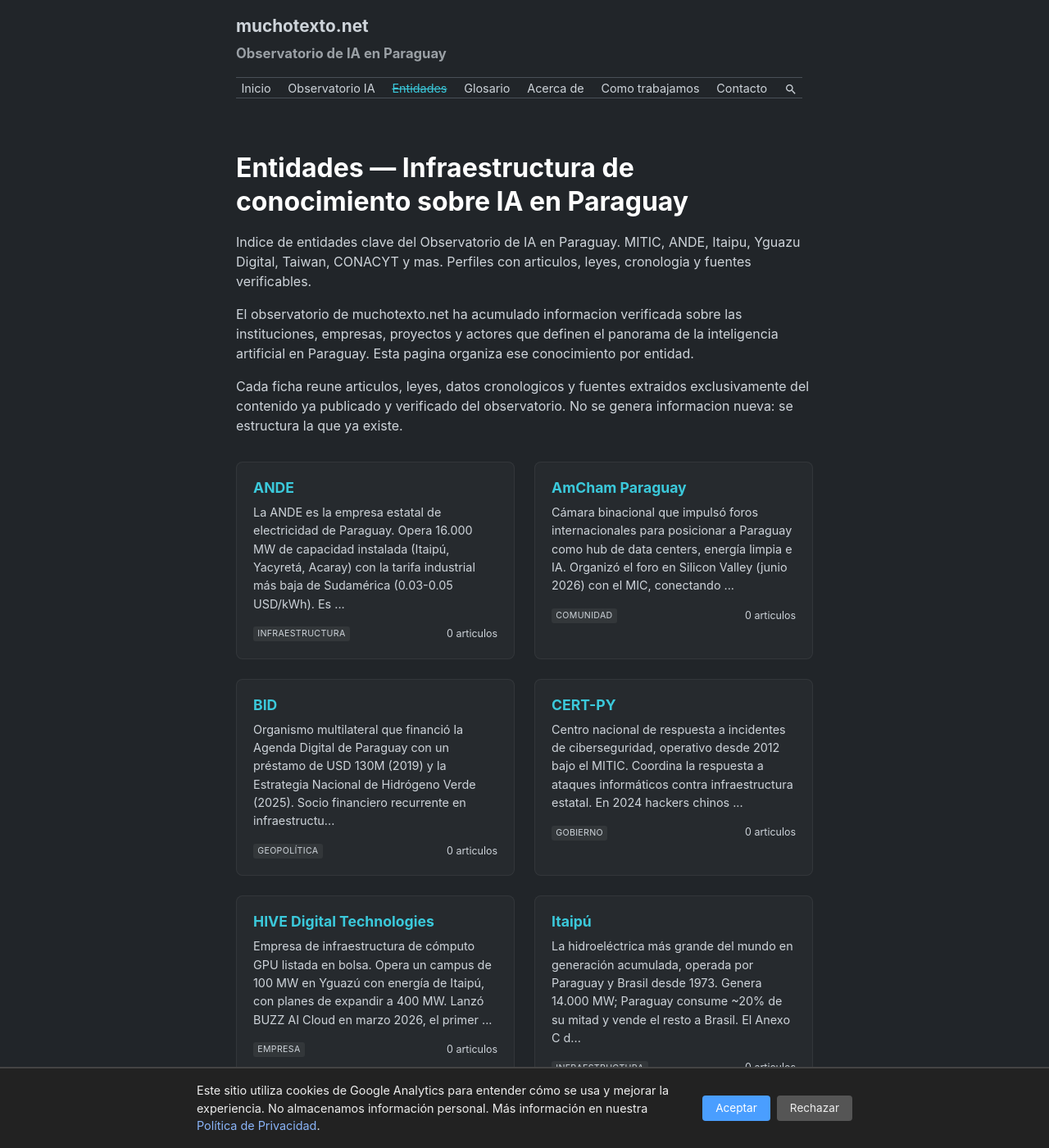
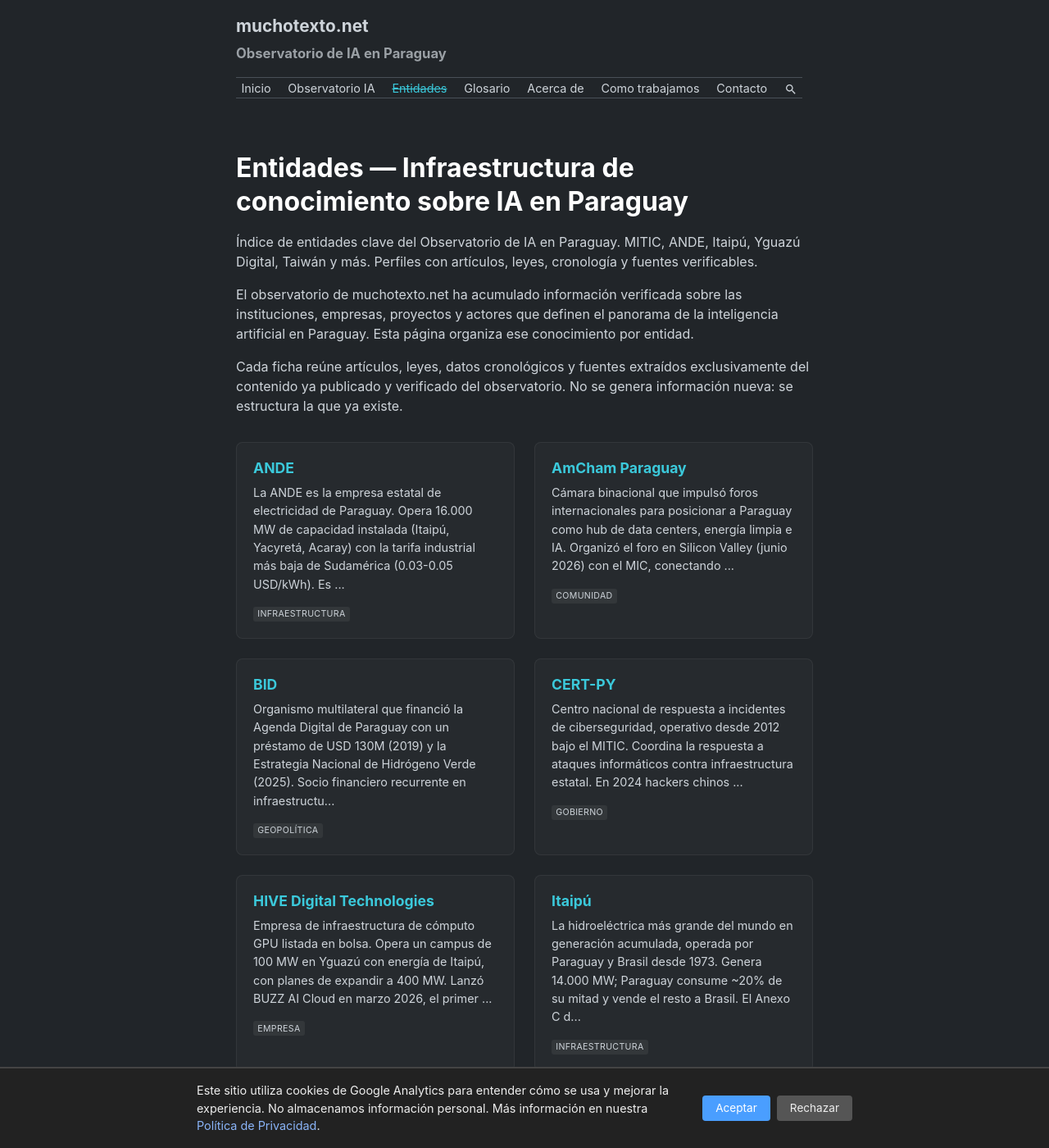
Before and after one commit to miravosqueinteresante/muchotexto.net, a Jekyll site: the page built from entidades/index.markdown, in a window 1280 px wide and 1400 px high. Shown: the whole window at 82% size. Built offline with Jekyll 4.4.1, drawn with Linux system fonts in a browser that asks for light colours; some of the changed text lies outside the part shown.

Commit message:
Fix landing entidades: acentos, eliminar CONACYT, remover contador roto de articulos

```diff
--- a/entidades/index.markdown
+++ b/entidades/index.markdown
@@ -1,38 +1,24 @@
 ---
 layout: page
 title: "Entidades — Infraestructura de conocimiento sobre IA en Paraguay"
-description: "Indice de entidades clave del Observatorio de IA en Paraguay. MITIC, ANDE, Itaipu, Yguazu Digital, Taiwan, CONACYT y mas. Perfiles con articulos, leyes, cronologia y fuentes verificables."
+description: "Índice de entidades clave del Observatorio de IA en Paraguay. MITIC, ANDE, Itaipú, Yguazú Digital, Taiwán y más. Perfiles con artículos, leyes, cronología y fuentes verificables."
 permalink: /entidades/
 last_modified_at: 2026-07-30
 ---
 
-El observatorio de muchotexto.net ha acumulado informacion verificada sobre las instituciones, empresas, proyectos y actores que definen el panorama de la inteligencia artificial en Paraguay. Esta pagina organiza ese conocimiento por entidad.
+El observatorio de muchotexto.net ha acumulado información verificada sobre las instituciones, empresas, proyectos y actores que definen el panorama de la inteligencia artificial en Paraguay. Esta página organiza ese conocimiento por entidad.
 
-Cada ficha reune articulos, leyes, datos cronologicos y fuentes extraidos exclusivamente del contenido ya publicado y verificado del observatorio. No se genera informacion nueva: se estructura la que ya existe.
+Cada ficha reúne artículos, leyes, datos cronológicos y fuentes extraídos exclusivamente del contenido ya publicado y verificado del observatorio. No se genera información nueva: se estructura la que ya existe.
 
 <div class="entity-grid">
 {% assign entities = site.data.entities | sort: "name" %}
 {% for entity in entities %}
-{% if entity.featured or entities.size <= 20 %}
 <article class="entity-card">
   <h3><a href="/entidades/{{ entity.slug }}/">{{ entity.name }}</a></h3>
   <p class="entity-card-desc">{{ entity.description | truncate: 200 }}</p>
   <div class="entity-card-meta">
     <span class="entity-card-category">{{ entity.category | capitalize }}</span>
-    {% assign count = 0 %}
-    {% for post in site.posts %}
-      {% assign content_lower = post.content | downcase %}
-      {% for kw in entity.keywords %}
-        {% assign kw_lower = kw | downcase %}
-        {% if content_lower contains kw_lower %}
-          {% assign count = count | plus: 1 %}
-          {% break %}
-        {% endif %}
-      {% endfor %}
-    {% endfor %}
-    <span class="entity-card-count">{{ count }} articulos</span>
   </div>
 </article>
-{% endif %}
 {% endfor %}
 </div>
```
